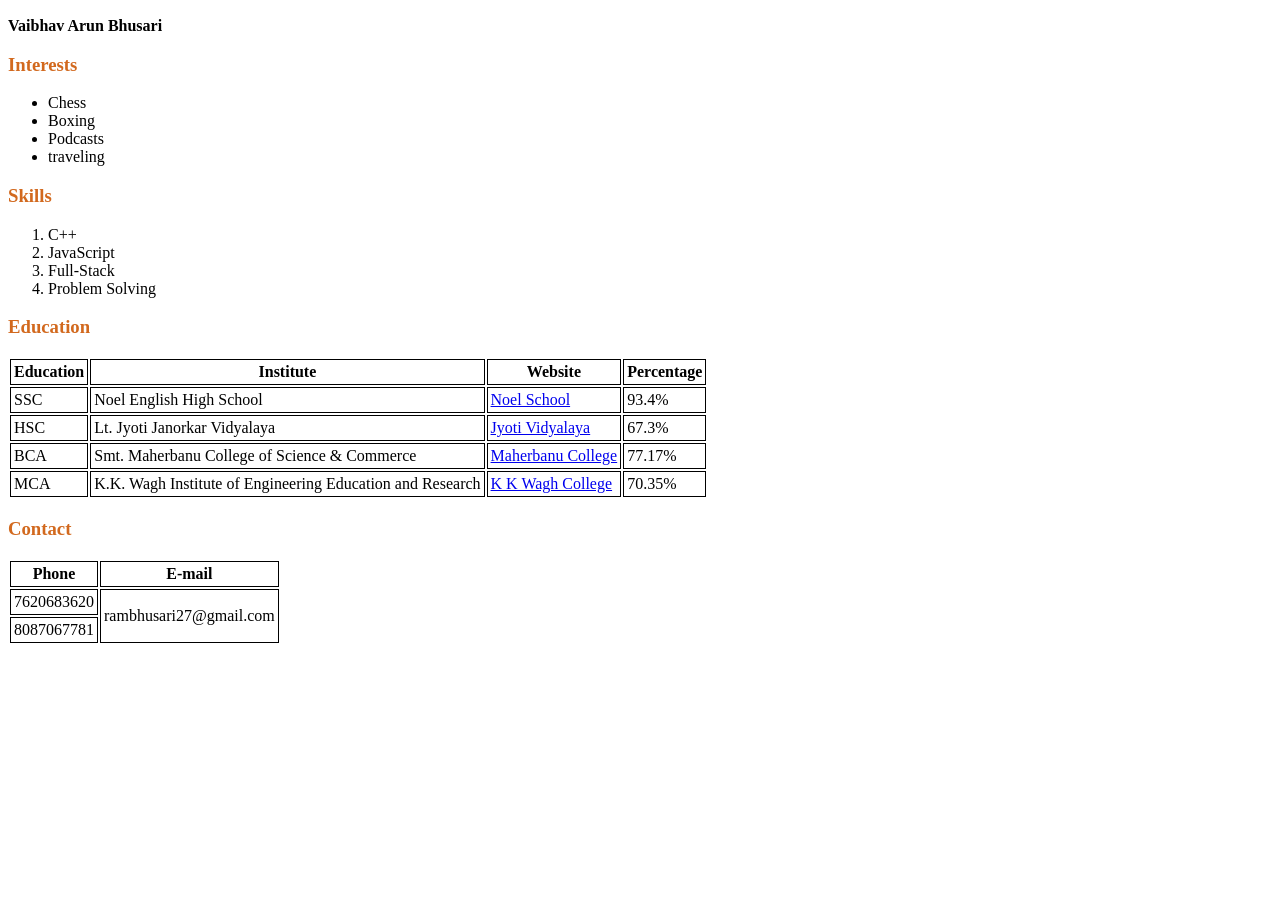
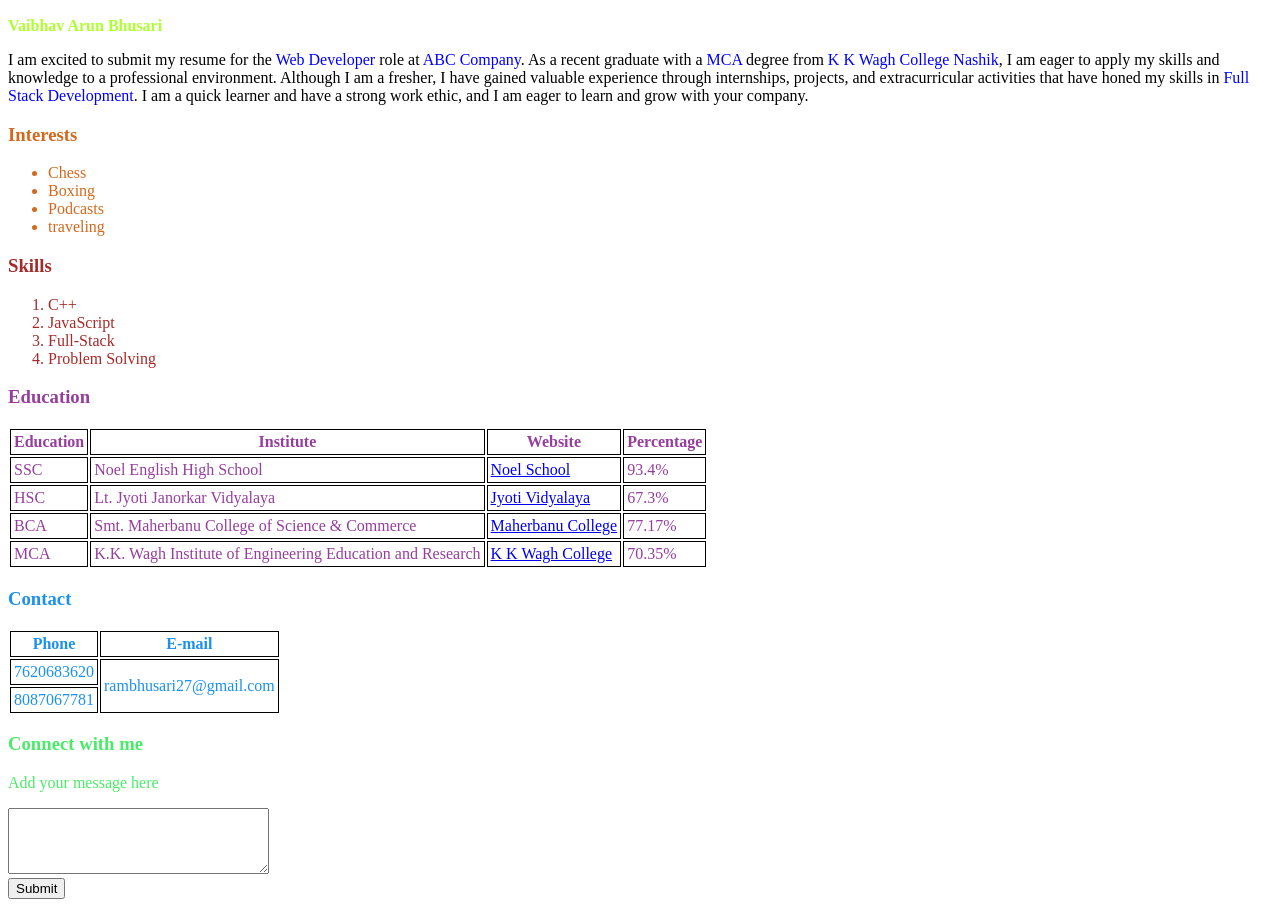
Before and after one commit to vaibhav12345678900/full-stack-testbook, a plain HTML site: page index.html in a window 1280 px wide. Shown: the part 233-1140 px from the top of the page. Before the commit the page ends 886 px from the top, so only its background shows below. Drawn offline with Linux system fonts and the light colour scheme.

Commit message:
Update index.html

```diff
--- a/index.html
+++ b/index.html
@@ -16,22 +16,37 @@
     <h1>Resume</h1>
     <img src="C:\Users\ADMIN\Desktop\Full-Stack\Assignments\0P5A5595.JPG" alt="Profile photo" width="120" height="150" title="Vaibhav photo">
     <br>
+    <div style="color:greenyellow">
     <p style="font-weight:bold;">Vaibhav Arun Bhusari</p>
-    <h3 style="color:chocolate;">Interests</h3>
+    </div>
+    <div >
+        <p>I am excited to submit my resume for the <span style="color:blue">Web Developer</span> role at <span style="color:blue">ABC Company</span>. As a recent graduate with a <span style="color:blue">MCA</span> degree from <span style="color:blue">K K Wagh College Nashik</span>, I am eager to apply my skills and knowledge to a professional environment.
+
+            Although I am a fresher, I have gained valuable experience through internships, projects, and extracurricular activities that have honed my skills in <span style="color:blue">Full Stack Development</span>. I am a quick learner and have a strong work ethic, and I am eager to learn and grow with your company.</p>
+    </div>
+
+    <div style="color:chocolate;">
+    <h3 >Interests</h3>
     <ul>
         <li>Chess</li>
         <li>Boxing</li>
         <li>Podcasts</li>
         <li>traveling</li>
     </ul>
-    <h3 style="color:chocolate;">Skills</h3>
+    </div>
+
+    <div style="color:brown;">
+    <h3>Skills</h3>
     <ol>
         <li>C++</li>
         <li>JavaScript</li>
         <li>Full-Stack</li>
         <li>Problem Solving</li>
     </ol>
-    <h3 style="color:chocolate;">Education</h3>
+    </div>
+
+    <div style="color:rgb(150, 62, 158)">
+    <h3 >Education</h3>
     <table cellpadding="3">
         <tr>
             <th>Education</th>
@@ -64,7 +79,10 @@
             <td>70.35%</td>
         </tr>
     </table>
-    <h3 style="color:chocolate;">Contact</h3>
+    </div>
+
+    <div style="color:rgb(28, 144, 239);">
+    <h3 >Contact</h3>
     <table cellpadding="3">
         <tr>
             <th>Phone</th>
@@ -78,6 +96,17 @@
             <td>8087067781</td>
         </tr>
     </table>
+    </div>
+<div style="color:rgb(73, 235, 105)">
+<h3>Connect with me</h3>
+<p>Add your message here</p>
+<textarea name="" id="" cols="30" rows="4">
+
+</textarea>
+<br>
+<button>Submit</button>
+</div>
+
 </body>
 
 </html>
```
